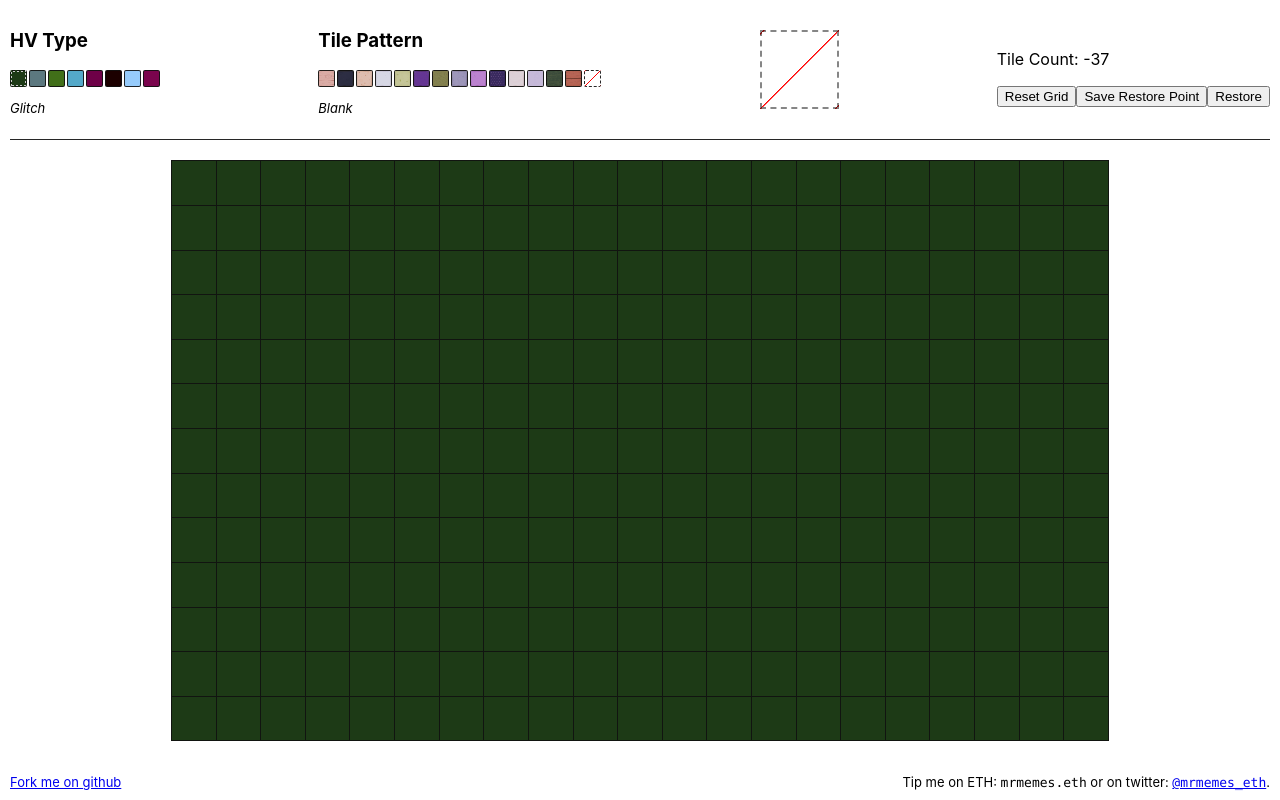
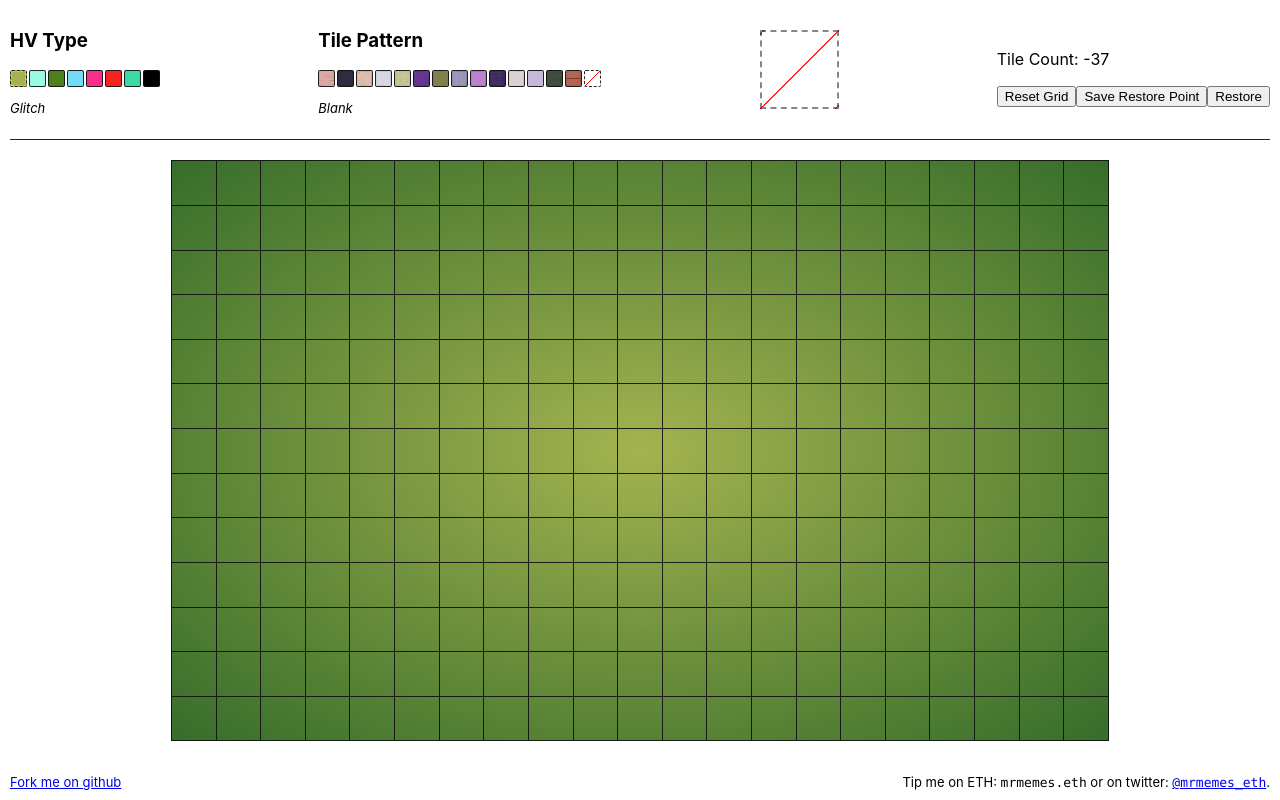
Before and after one commit to mrmemes-eth/hv-forge-sketcher, a React (Create React App) app: page / in a window 1280 px wide. Built offline with nearby package versions, Linux system fonts and the light colour scheme.

Commit message:
Improve color schemes for HV types

```diff
--- a/src/App.css
+++ b/src/App.css
@@ -33,6 +33,22 @@ header.app .controls {
   --max-height: calc(100vh - 220px);
   --cell-width: calc(100% / 21);
   --cell-max-width: calc(var(--max-height) / 13);
+  --color-reaver-primary: 246,36,37;
+  --color-reaver-secondary: 60,45,85;
+  --color-dynamic-primary: 151,251,225;
+  --color-dynamic-secondary: 44,71,84;
+  --color-knight-primary: 114,220,246;
+  --color-knight-secondary: 1,24,91;
+  --color-glitch-primary: 164,179,79;
+  --color-glitch-secondary: 54, 109, 42;
+  --color-bio-primary: 76,128,28;
+  --color-bio-secondary: 49,84,19;
+  --color-celestial-primary: 249,45,142;
+  --color-celestial-secondary: 17,17,61;
+  --color-holo-primary: 57,219,162;
+  --color-holo-secondary: 0, 110, 109;
+  --color-guest-primary: 226,252,84;
+  --color-guest-secondary: 226,252,84
 }
 
 main.app .grid {
@@ -277,44 +293,85 @@ main.app .grid {
   opacity: 0.75;
 }
 
-.swatches .dynamic,
-.grid.dynamic {
-  background: #5c787f;
+.swatches .dynamic {
+  background: rgb(var(--color-dynamic-primary));
 }
 
-.swatches .glitch,
-.grid.glitch {
-  background: #1d3a16;
+.grid.dynamic {
+  --color-primary: var(--color-dynamic-primary);
+  --color-secondary: var(--color-dynamic-secondary);
 }
 
-.swatches .bio,
-.grid.bio {
-  background: #416f19;
+.swatches .glitch {
+  background: rgb(var(--color-glitch-primary));
 }
 
-.swatches .knight,
-.grid.knight {
-  background: #54a9c9;
+.grid.glitch {
+  --color-primary: var(--color-glitch-primary);
+  --color-secondary: var(--color-glitch-secondary);
 }
 
-.swatches .celestial,
-.grid.celestial {
-  background: #6e0047;
+.swatches .bio {
+  background: rgb(var(--color-bio-primary));
 }
 
-.swatches .reaver,
-.grid.reaver {
-  background: #1c0000;
+.grid.bio {
+  --color-primary: var(--color-bio-primary);
+  --color-secondary: var(--color-bio-secondary);
 }
 
-.swatches .holo,
-.grid.holo {
-  background: #96cbfb;
+.swatches .knight {
+  background: rgb(var(--color-knight-primary));
 }
 
-.swatches .legendary,
+.grid.knight {
+  --color-primary: var(--color-knight-primary);
+  --color-secondary: var(--color-knight-secondary);
+}
+
+.swatches .celestial {
+  background: rgb(var(--color-celestial-primary));
+}
+
+.grid.celestial {
+  --color-primary: var(--color-celestial-primary);
+  --color-secondary: var(--color-celestial-secondary);
+}
+
+.swatches .reaver {
+  background: rgb(var(--color-reaver-primary));
+}
+
+.grid.reaver {
+  --color-primary: var(--color-reaver-primary);
+  --color-secondary: var(--color-reaver-secondary);
+}
+
+.swatches .holo {
+  background: rgb(var(--color-holo-primary));
+}
+
+.grid.holo {
+  --color-primary: var(--color-holo-primary);
+  --color-secondary: var(--color-holo-secondary);
+}
+
+.grid {
+  background: radial-gradient(rgb(var(--color-primary)), rgb(var(--color-secondary)));
+}
+
+.swatches .legendary {
+  background: rgb(0,0,0);
+}
+
 .grid.legendary {
-  background: #7a044d;
+  --color-secondary: 255,255,255;
+  --color-stops-1: 255,230,72;
+  --color-stops-2: 143,243,253;
+  --color-stops-3: 119,102,249;
+  --color-stops-4: 242,86,195;
+  --color-primary: linear-gradient(-225deg,rgb(var(--color-stops-1)),rgb(var(--color-stops-2)),rgb(var(--color-stops-3)),rgb(var(--color-stops-4)));
+  background: var(--color-primary);
 }
 
 .dynamic .base {
```
